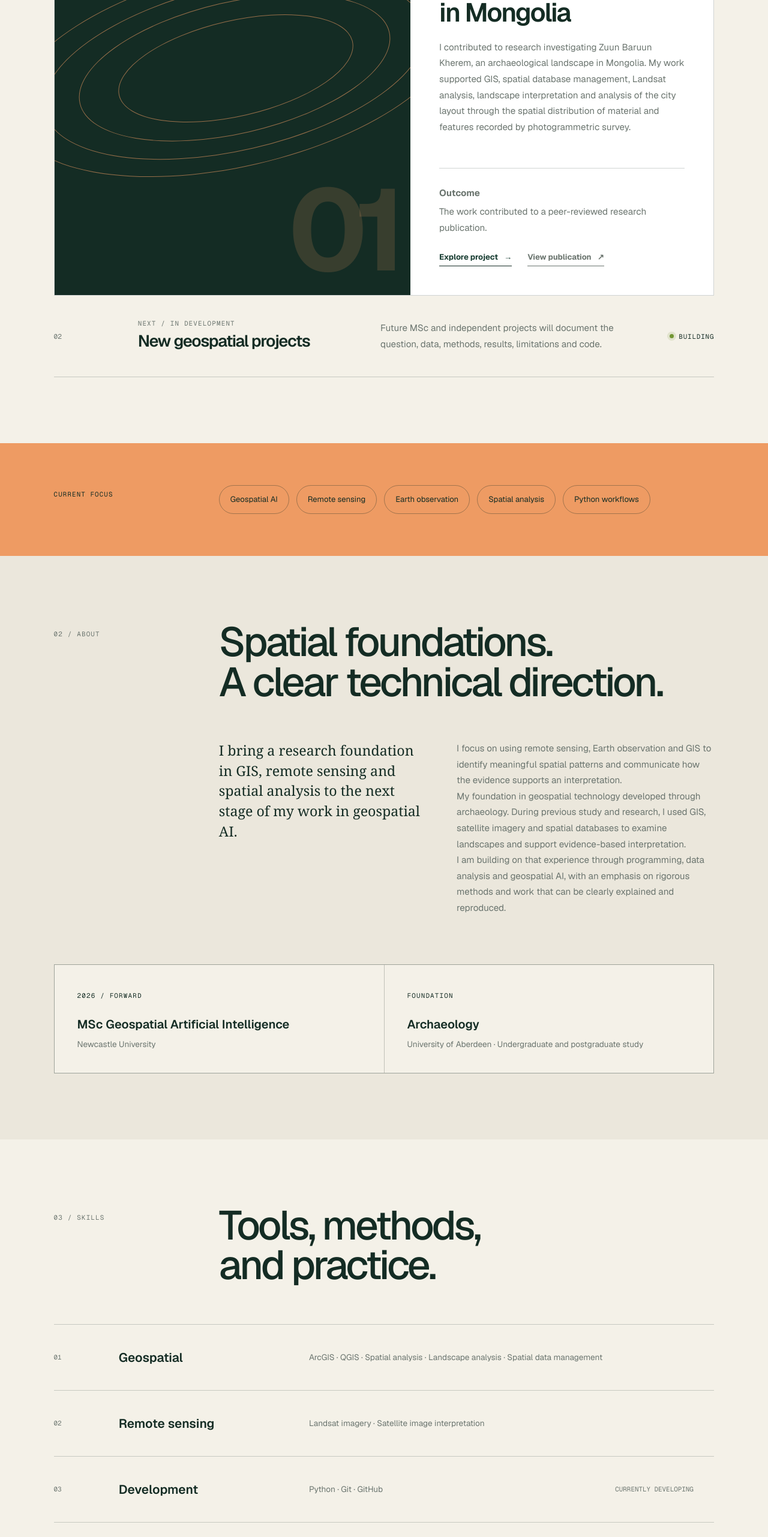
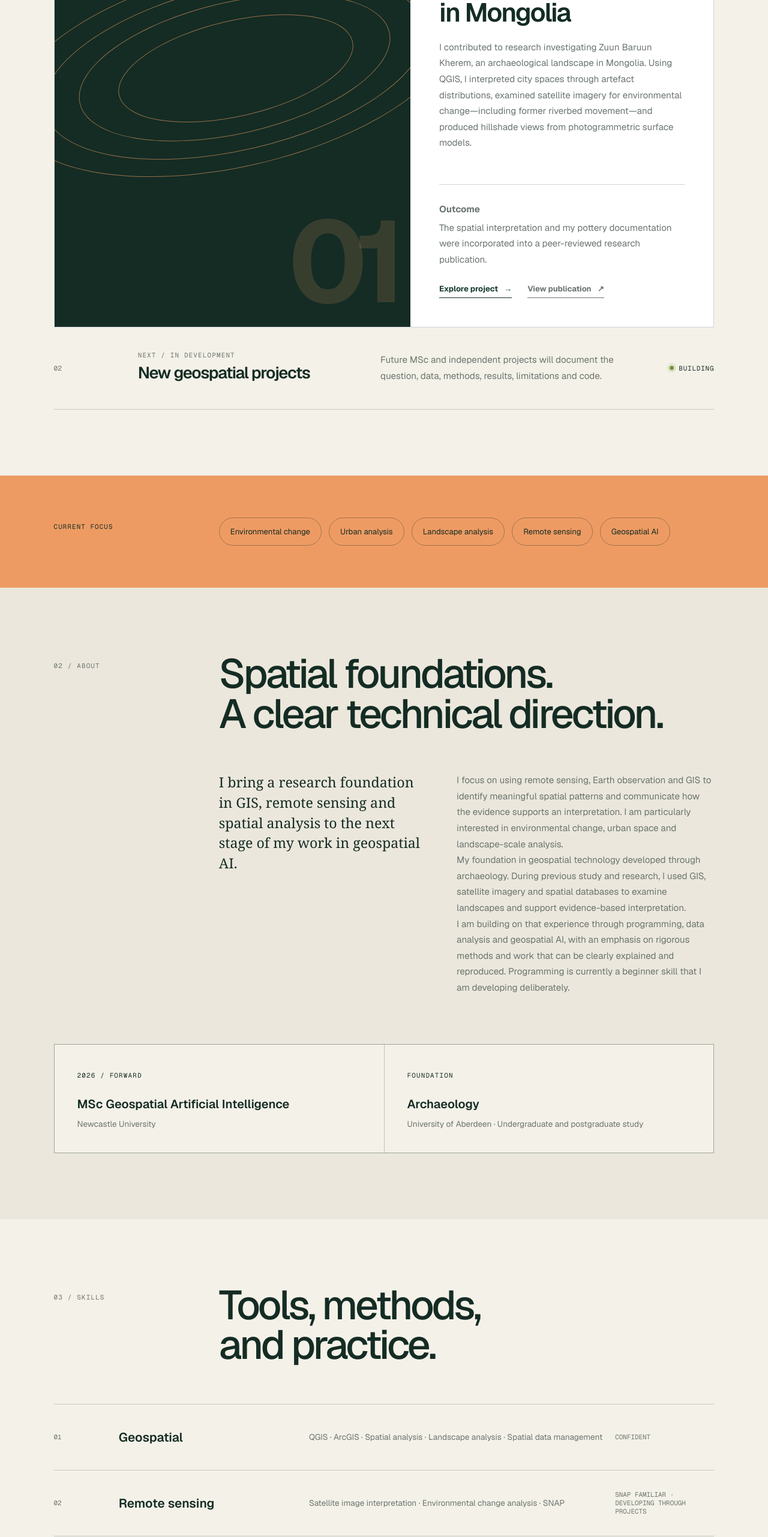
Before and after one commit to anna-misterkiewicz/annamisterkiewicz-com, a Next.js app in the folder anna-geospatial-portfolio-source/: page / in a window 1280 px wide. Shown: the part 1204-3767 px from the top of the page at 60% size. Built offline with nearby package versions, Linux system fonts and the light colour scheme.

Commit message:
Clarify geospatial skills and interests

```diff
--- a/anna-geospatial-portfolio-source/app/page.tsx
+++ b/anna-geospatial-portfolio-source/app/page.tsx
@@ -4,34 +4,42 @@ import HeroParallax from "./hero-parallax";
 const Arrow = () => <span aria-hidden="true">&#8599;</span>;
 
 const focusAreas = [
+  "Environmental change",
+  "Urban analysis",
+  "Landscape analysis",
+  "Remote sensing",
   "Geospatial AI",
-  "Remote sensing",
-  "Earth observation",
-  "Spatial analysis",
-  "Python workflows",
 ];
 
 const skills = [
   {
     number: "01",
     title: "Geospatial",
-    items: "ArcGIS · QGIS · Spatial analysis · Landscape analysis · Spatial data management",
+    items: "QGIS · ArcGIS · Spatial analysis · Landscape analysis · Spatial data management",
+    note: "Confident",
   },
   {
     number: "02",
     title: "Remote sensing",
-    items: "Landsat imagery · Satellite image interpretation",
+    items: "Satellite image interpretation · Environmental change analysis · SNAP",
+    note: "SNAP familiar · developing through projects",
   },
   {
     number: "03",
-    title: "Development",
-    items: "Python · Git · GitHub",
-    note: "Currently developing",
+    title: "Survey & photogrammetry",
+    items: "Photogrammetric survey · Survey planning · Surface models · Hillshade visualisation",
+    note: "Confident",
   },
   {
     number: "04",
+    title: "Programming",
+    items: "Programming fundamentals",
+    note: "Beginner",
+  },
+  {
+    number: "05",
     title: "Research",
-    items: "Data interpretation · Academic research · Field data collection · Scientific communication",
+    items: "Spatial interpretation · Artefact documentation · Academic research · Scientific communication",
   },
 ];
 
@@ -93,16 +101,19 @@ export default function Home() {
               <h3>Landscape analysis in Mongolia</h3>
               <p>
                 I contributed to research investigating Zuun Baruun Kherem, an
-                archaeological landscape in Mongolia. My work supported GIS,
-                spatial database management, Landsat analysis, landscape
-                interpretation and analysis of the city layout through the
-                spatial distribution of material and features recorded by
-                photogrammetric survey.
+                archaeological landscape in Mongolia. Using QGIS, I interpreted
+                city spaces through artefact distributions, examined satellite
+                imagery for environmental change—including former riverbed
+                movement—and produced hillshade views from photogrammetric
+                surface models.
               </p>
             </div>
             <div className="project-outcome">
               <p><strong>Outcome</strong></p>
-              <p>The work contributed to a peer-reviewed research publication.</p>
+              <p>
+                The spatial interpretation and my pottery documentation were
+                incorporated into a peer-reviewed research publication.
+              </p>
               <a className="project-page-link" href="/projects/mongolia">
                 Explore project <span aria-hidden="true">&#8594;</span>
               </a>
@@ -148,7 +159,8 @@ export default function Home() {
             <p>
               I focus on using remote sensing, Earth observation and GIS to
               identify meaningful spatial patterns and communicate how the
-              evidence supports an interpretation.
+              evidence supports an interpretation. I am particularly interested
+              in environmental change, urban space and landscape-scale analysis.
             </p>
             <p>
               My foundation in geospatial technology developed through
@@ -159,7 +171,8 @@ export default function Home() {
             <p>
               I am building on that experience through programming, data
               analysis and geospatial AI, with an emphasis on rigorous methods
-              and work that can be clearly explained and reproduced.
+              and work that can be clearly explained and reproduced. Programming
+              is currently a beginner skill that I am developing deliberately.
             </p>
           </div>
         </div>
```
